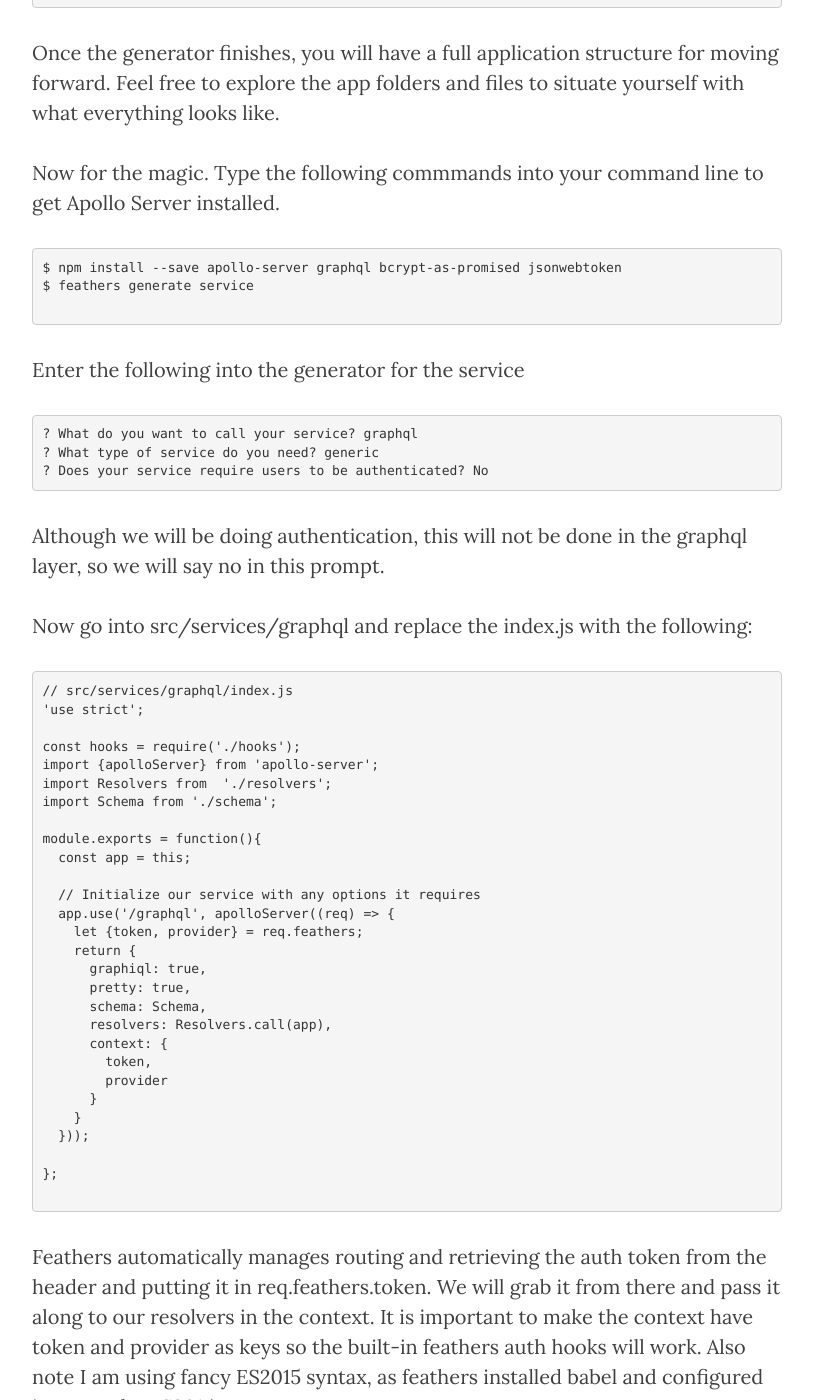
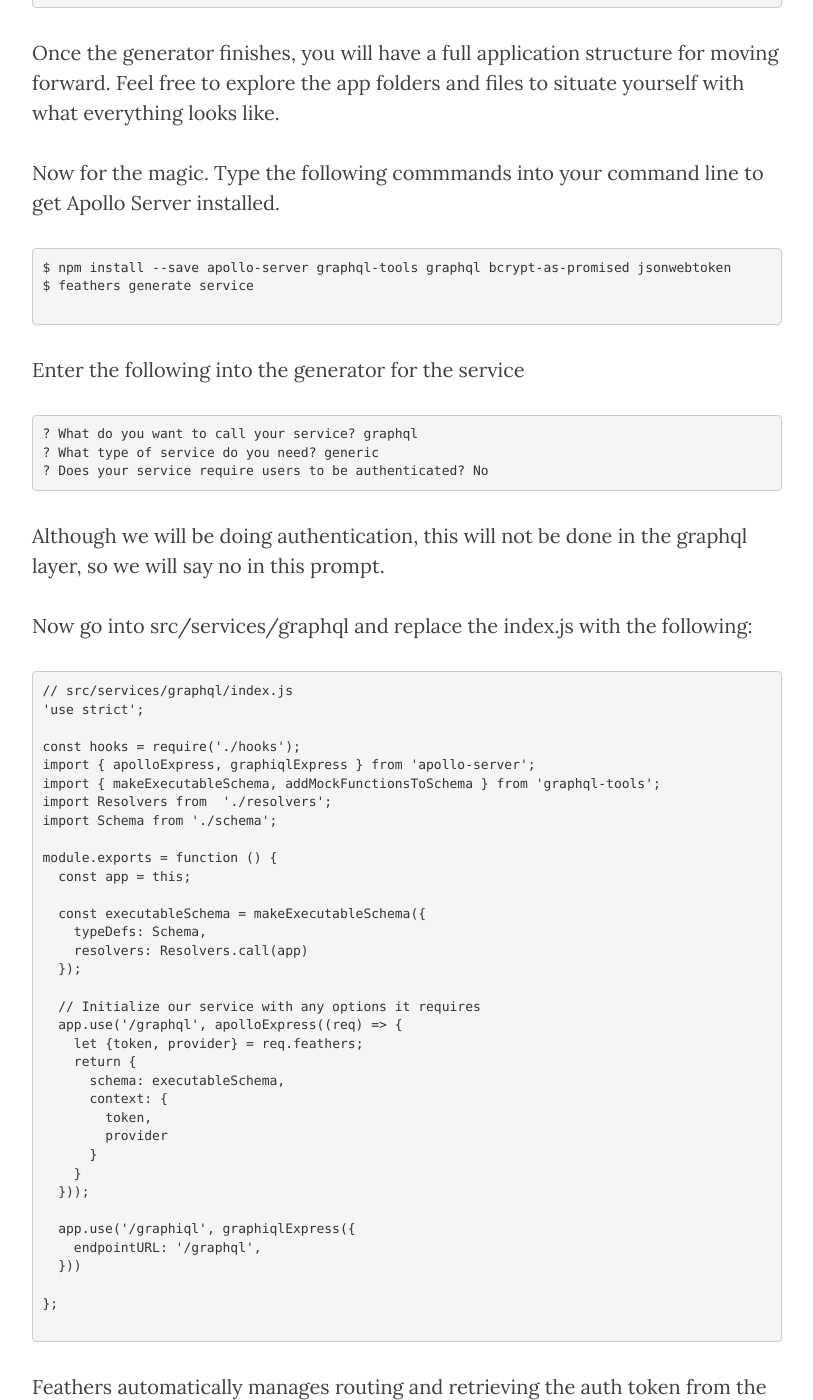
Before and after one commit to halcyon-labs/blog, a Jekyll site: the page built from _posts/2016-07-13-eagle-has-landed.markdown, in a window 1280 px wide and 1400 px high, scrolled down 3705 px. Shown: the whole window, without its empty margins (233-1046 px from the left). Built offline with Jekyll 4.4.1, drawn with Linux system fonts in a browser that asks for light colours; nearby versions of some CDN libraries; some web fonts are replaced; library files that are not in the unit come from our copies; some of the changed lines change nothing that is shown; some of the changed text lies outside the part shown.

Commit message:
update blog to reflect changes in repo

````diff
--- a/_posts/2016-07-13-eagle-has-landed.markdown
+++ b/_posts/2016-07-13-eagle-has-landed.markdown
@@ -64,7 +64,7 @@
 Now for the magic. Type the following commmands into your command line to get Apollo Server installed.
 
 ```sh
-$ npm install --save apollo-server graphql bcrypt-as-promised jsonwebtoken
+$ npm install --save apollo-server graphql-tools graphql bcrypt-as-promised jsonwebtoken
 $ feathers generate service
 
 ```
@@ -86,27 +86,34 @@
 'use strict';
 
 const hooks = require('./hooks');
-import {apolloServer} from 'apollo-server';
+import { apolloExpress, graphiqlExpress } from 'apollo-server';
+import { makeExecutableSchema, addMockFunctionsToSchema } from 'graphql-tools';
 import Resolvers from  './resolvers';
 import Schema from './schema';
 
-module.exports = function(){
+module.exports = function () {
   const app = this;
 
+  const executableSchema = makeExecutableSchema({
+    typeDefs: Schema,
+    resolvers: Resolvers.call(app)
+  });
+
   // Initialize our service with any options it requires
-  app.use('/graphql', apolloServer((req) => {
+  app.use('/graphql', apolloExpress((req) => {
     let {token, provider} = req.feathers;
     return {
-      graphiql: true,
-      pretty: true,
-      schema: Schema,
-      resolvers: Resolvers.call(app),
+      schema: executableSchema,
       context: {
         token,
         provider
       }
     }
   }));
+
+  app.use('/graphiql', graphiqlExpress({
+    endpointURL: '/graphql',
+  }))
 
 };
 
@@ -275,97 +282,95 @@
 
 ```javascript
 // src/services/graphql/resolvers.js
-
 import verifyPassword from './lib/auth';
 
-export default function Resolvers(){
+export default function Resolvers() {
 
-    let app = this;
+  let app = this;
 
-    let Posts = app.service('posts');
-    let Users = app.service('users');
-    let Comments = app.service('comments');
-    let Viewer = app.service('viewer');
+  let Posts = app.service('posts');
+  let Users = app.service('users');
+  let Comments = app.service('comments');
+  let Viewer = app.service('viewer');
 
-    return {
-      User: {
-        posts(user, args, context){
-          return Posts.find({
-            query: {
-              authorId: user._id
-            }
-          });
-        }
+  return {
+    User: {
+      posts(user, args, context) {
+        return Posts.find({
+          query: {
+            authorId: user._id
+          }
+        });
+      }
+    },
+    Post: {
+      comments(post, { limit }, context) {
+        return Comments.find({
+          query: {
+            postId: post._id
+          }
+        });
       },
-      Post: {
-        comments(post, { limit }, context){
-          return Comments.find({
-            query: {
-              postId: post._id
-              $limit: limit || 10
-            }
-          });
-        },
-        author(post, args, context){
-          return Users.get(post.authorId);
-        }
+      author(post, args, context) {
+        return Users.get(post.authorId);
+      }
+    },
+    Comment: {
+      author(comment, args, context) {
+        return Users.get(comment.authorId);
+      }
+    },
+    AuthPayload: {
+      data(auth, args, context) {
+        return auth.data;
+      }
+    },
+    RootQuery: {
+      viewer(root, args, context) {
+        return Viewer.find(context);
       },
-      Comment: {
-        author(comment, args, context){
-          return Users.get(comment.authorId);
-        }
+      author(root, { username }, context) {
+        return Users.find({
+          query: {
+            username
+          }
+        }).then((users) => users[0]);
       },
-      AuthPayload: {
-        data(auth, args, context) {
-          return auth.data;
-        }
+      authors(root, args, context) {
+        return Users.find({})
       },
-      RootQuery: {
-        viewer(root, args, context) {
-            return Viewer.find(context);
-        },
-        author(root, { username }, context){
-          return Users.find({
-            query: {
-              username
-            }
-          }).then((users) => users[0]);
-        },
-        authors(root, args, context){
-          return Users.find({})
-        },
-        posts(root, { category }, context){
-          return Posts.find({
-            query: {
-              category
-            }
-          });
-        },
-        post(root, { _id }, context){
-          return Posts.get(_id)
-        }
+      posts(root, { category }, context) {
+        return Posts.find({
+          query: {
+            category
+          }
+        });
       },
+      post(root, { _id }, context) {
+        return Posts.get(_id)
+      }
+    },
 
-      RootMutation: {
-        signUp(root, args, context){
-          return Users.create(args)
-        },
-        logIn(root, {username, password}, context){
-          return verifyPassword(app, username, password);
-        },
-        createPost(root, args, context){
-          return Users.create(args, context);
-        },
-        createComment(root, args, context){
-          return Comments.create(args, context);
-        },
-        removePost(root, { _id }, context) {
-          return Posts.remove(_id, context);
-        },
-        removeComment(root, { _id }, context) {
-          return Comments.remove(_id, context);
-        }
+    RootMutation: {
+      signUp(root, args, context) {
+        return Users.create(args)
+      },
+      logIn(root, {username, password}, context) {
+        return verifyPassword(app, username, password);
+      },
+      createPost(root, {post}, context) {
+        return Posts.create(post, context);
+      },
+      createComment(root, args, context) {
+        return Comments.create(args, context);
+      },
+      removePost(root, { _id }, context) {
+        return Posts.remove(_id, context);
+      },
+      removeComment(root, { _id }, context) {
+        return Comments.remove(_id, context);
       }
+    }
 
   }
 }
````
